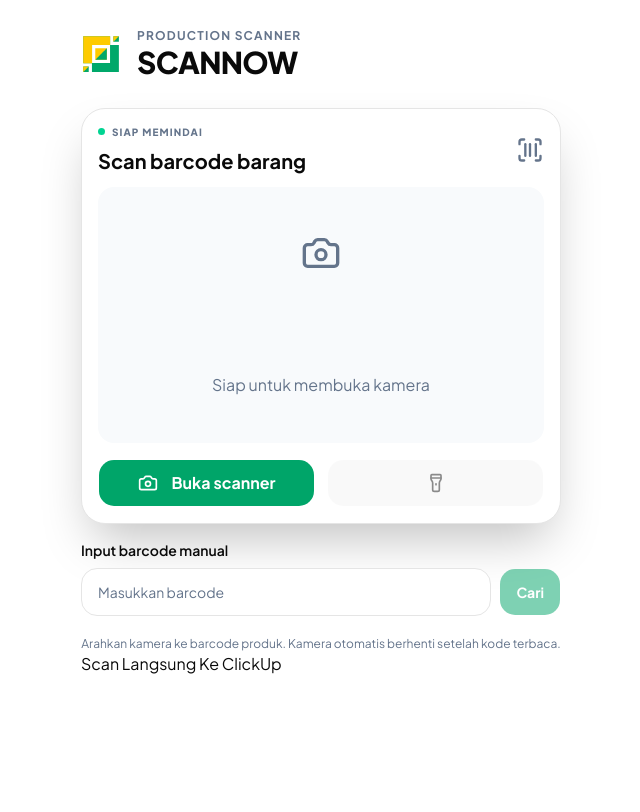
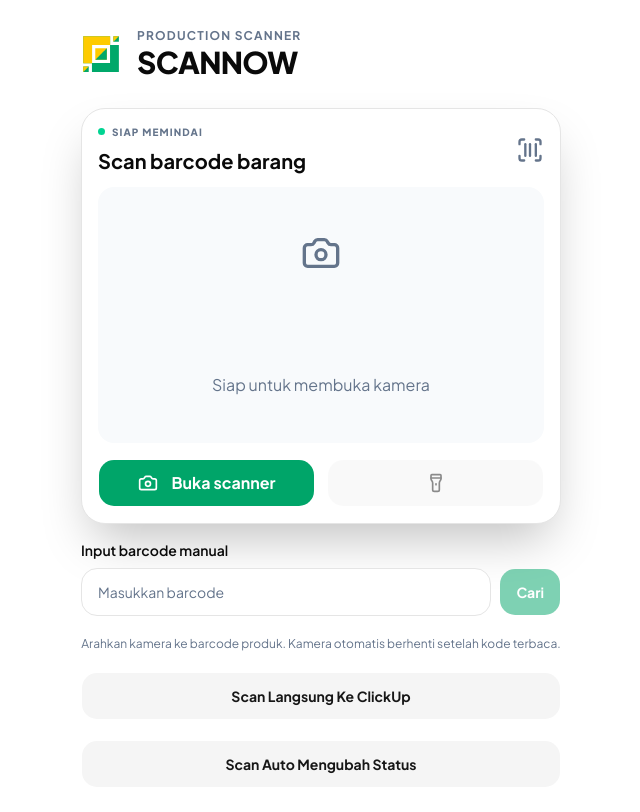
Before and after one commit to ITISEINKO/ayune-scanner, a Next.js app: page / in a window 1280 px wide. Shown: the top 812 px of the page, without its empty margins (319-959 px from the left). Built offline with nearby package versions, Linux system fonts and the light colour scheme.

Commit message:
feat: adding button chekc

```diff
--- a/src/app/page.tsx
+++ b/src/app/page.tsx
@@ -3,10 +3,7 @@
 import { type FormEvent, useEffect, useState } from "react";
 import { CloudOff } from "lucide-react";
 import { Scanner } from "@/components/scanner";
-import {
-	StatusChange,
-	type ProductionItem,
-} from "@/components/StatusChange";
+import { StatusChange, type ProductionItem } from "@/components/StatusChange";
 import { Button } from "@/components/ui/button";
 import { Input } from "@/components/ui/input";
 import { toast } from "sonner";
@@ -63,7 +60,9 @@ export default function ScannerPage() {
 				return;
 			}
 			if (!response.ok || !result.ok || !result.data)
-				throw new Error(result.message ?? result.error ?? "Data produksi tidak dapat dicari.");
+				throw new Error(
+					result.message ?? result.error ?? "Data produksi tidak dapat dicari.",
+				);
 			setProduction(result.data);
 		} catch (error) {
 			const message =
@@ -149,7 +148,21 @@ export default function ScannerPage() {
 				/>
 			)}
 
-			<a href="/scan">Scan Langsung Ke ClickUp</a>
+			<Button
+				className="mt-5 w-full"
+				variant="secondary"
+				nativeButton={false}
+				render={<a href="/scan" />}
+			>
+				Scan Langsung Ke ClickUp
+			</Button>
+			<Button
+				className="mt-5 w-full"
+				variant="secondary"
+				render={<a href="/autoscan" />}
+			>
+				Scan Auto Mengubah Status
+			</Button>
 		</main>
 	);
 }
```
